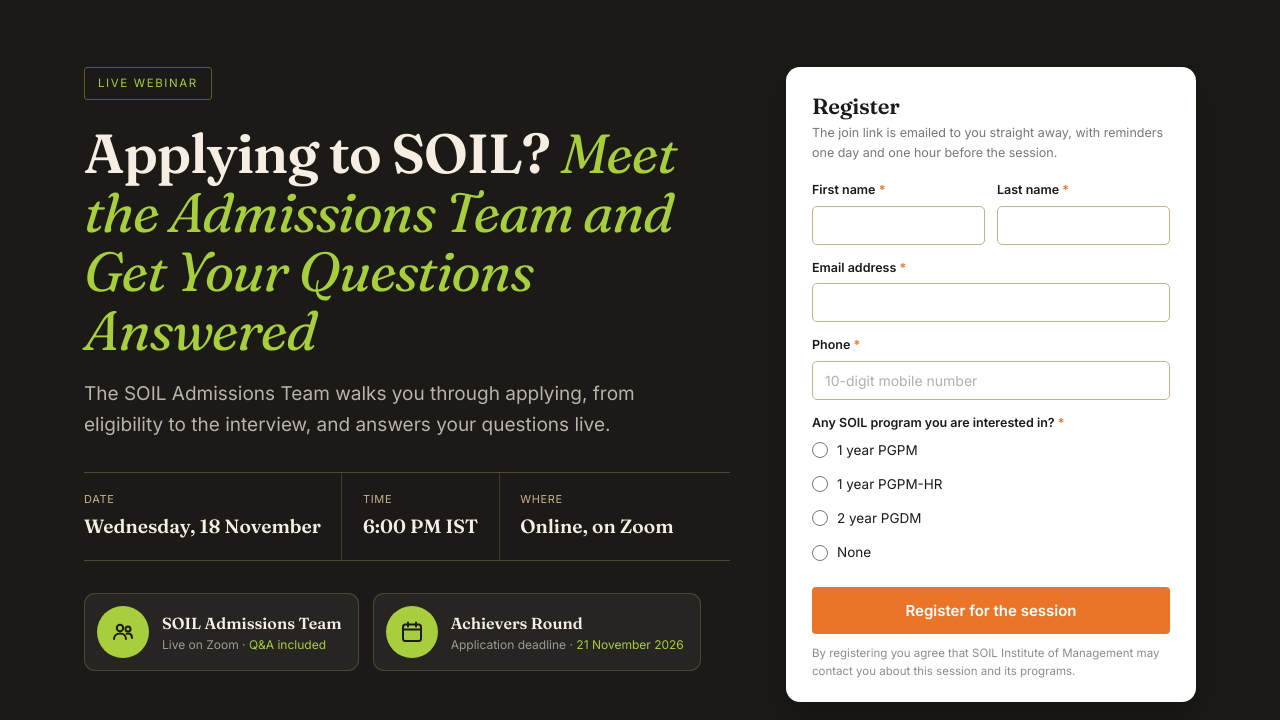
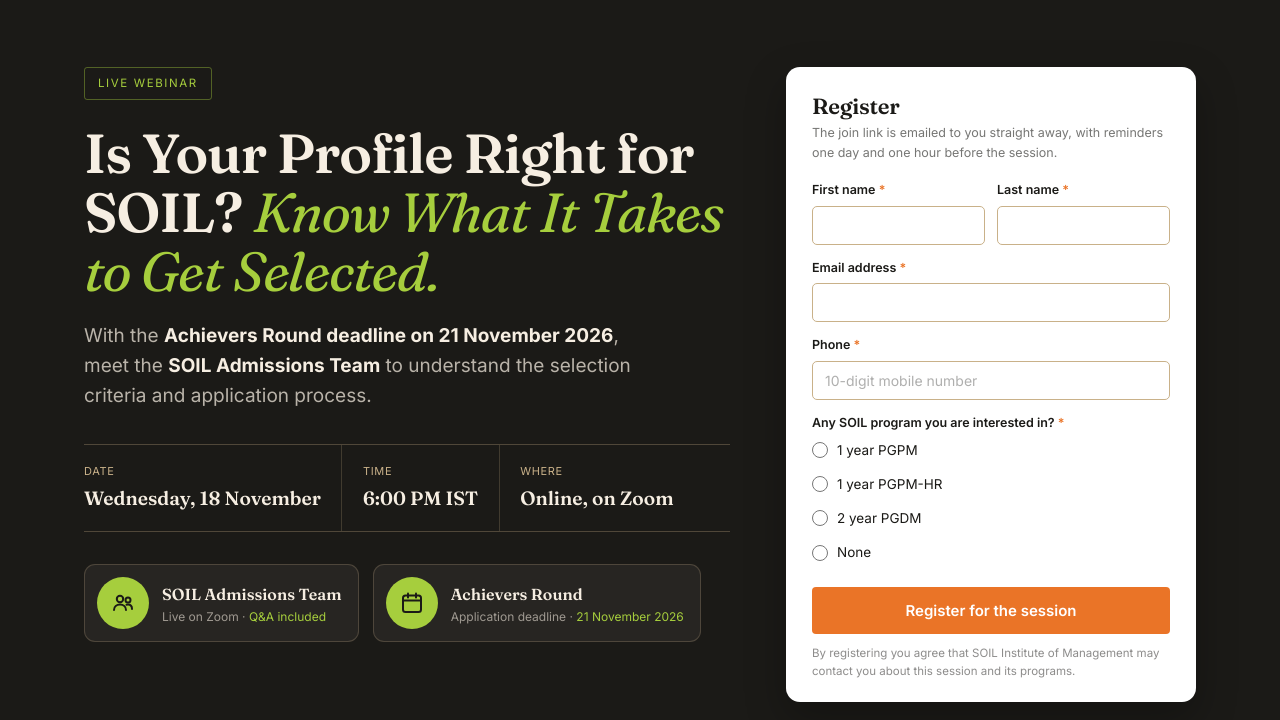
Before and after one commit to soilmarketing/Webinar-LP-, a plain HTML site: page index.html in a window 1280 px wide. Shown: the part 80-800 px from the top of the page. Drawn offline with Linux system fonts and the light colour scheme.

Commit message:
Add files via upload

```diff
--- a/index.html
+++ b/index.html
@@ -78,6 +78,7 @@ h3{font-size:20px;line-height:1.3}
   font-size:clamp(15.5px,1.8vw,19px);color:rgba(246,238,226,0.72);
   max-width:46ch;line-height:1.6;margin-bottom:32px;
 }
+.hero-sub b{color:var(--cream);font-weight:700}
 .when{
   display:flex;flex-wrap:wrap;
   border-top:1px solid rgba(201,177,137,0.3);
@@ -291,8 +292,8 @@ footer b{color:var(--cream);font-family:'Fraunces',serif;font-size:15px;font-wei
   <div class="wrap hero-grid">
     <div class="hero-copy">
       <span class="eyebrow">Live webinar</span>
-      <h1>Applying to SOIL? <i>Meet the Admissions Team and Get Your Questions Answered</i></h1>
-      <p class="hero-sub">The SOIL Admissions Team walks you through applying, from eligibility to the interview, and answers your questions live.</p>
+      <h1>Is Your Profile Right for SOIL? <i>Know What It Takes to Get Selected.</i></h1>
+      <p class="hero-sub">With the <b>Achievers Round deadline on 21 November 2026</b>, meet the <b>SOIL Admissions Team</b> to understand the selection criteria and application process.</p>
       <dl class="when">
         <div><dt>Date</dt><dd>Wednesday, <span class="nw">18 November</span></dd></div>
         <div><dt>Time</dt><dd>6:00 PM IST</dd></div>
```
